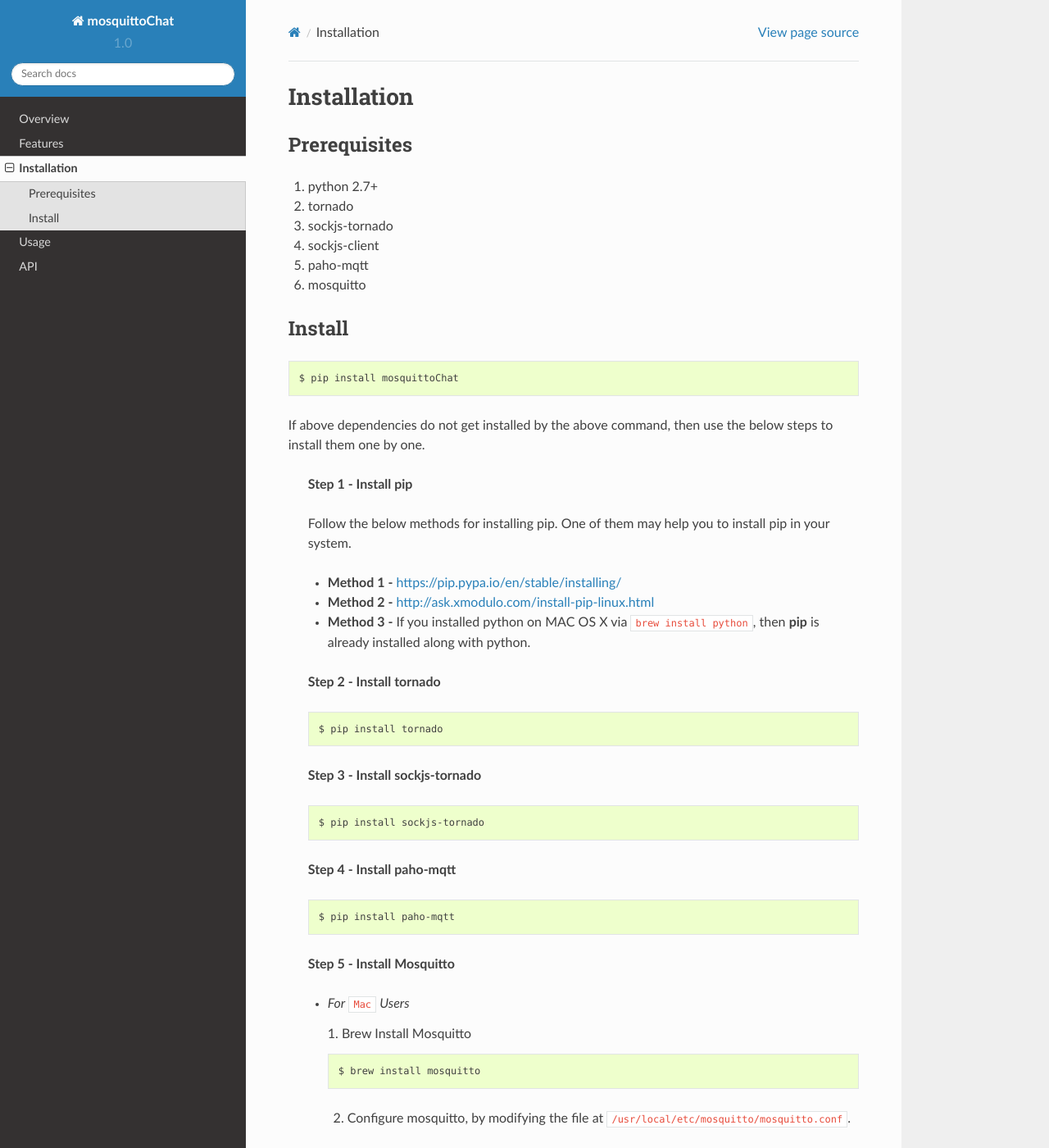
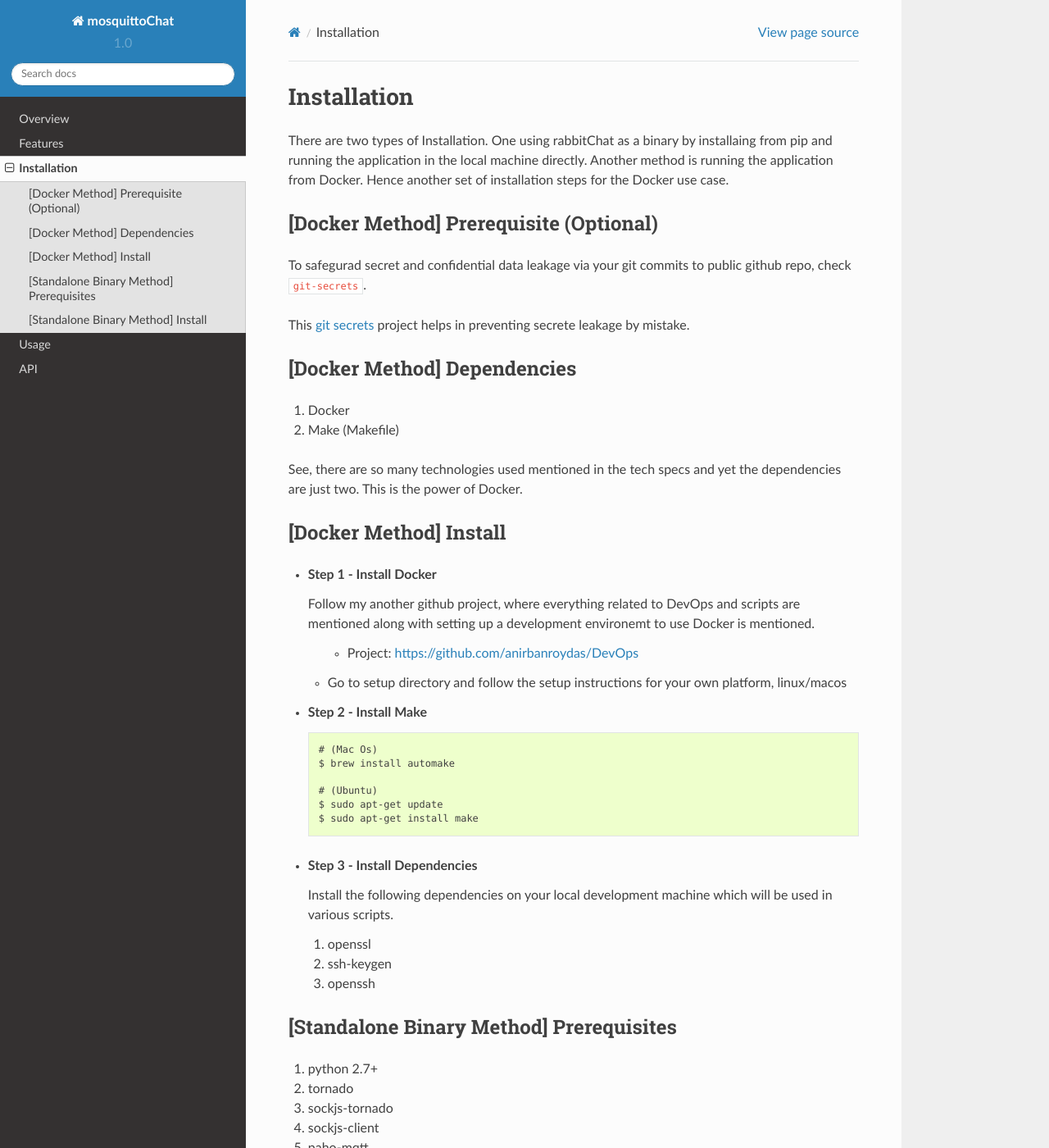
Before and after one commit to anirbanroydas/mosquittoChat, a Sphinx documentation site: the page built from docs/installation.rst, in a window 1280 px wide and 1400 px high. Shown: the whole window at 82% size. Built offline with Sphinx 7.4.7 and the Read the Docs theme 2.0.0, drawn with Linux system fonts in a browser that asks for light colours; pages that are not in the unit, such as notebooks, are missing from menus; some of the changed text lies outside the part shown.

Commit message:
Modify installation steps using docker

```diff
--- a/docs/installation.rst
+++ b/docs/installation.rst
@@ -1,8 +1,59 @@
 Installation
 =============
 
-Prerequisites
---------------
+
+There are two types of Installation. One using rabbitChat as a binary by installaing from pip and running the application in  the local machine directly. Another method is running the application from Docker. Hence another set of installation steps for the Docker use case.
+
+[Docker Method] Prerequisite (Optional)
+-----------------------------------------
+
+To safegurad secret and confidential data leakage via your git commits to public github repo, check ``git-secrets``.
+
+This `git secrets <https://github.com/awslabs/git-secrets>`_ project helps in preventing secrete leakage by mistake.
+
+
+[Docker Method] Dependencies
+-------------------------------
+
+1. Docker
+2. Make (Makefile)
+
+See, there are so many technologies used mentioned in the tech specs and yet the dependencies are just two. This is the power of Docker.
+
+
+[Docker Method] Install
+------------------------
+
+* **Step 1 - Install Docker**
+
+  Follow my another github project, where everything related to DevOps and scripts are mentioned along with setting up a development environemt to use Docker is mentioned.
+
+    * Project: https://github.com/anirbanroydas/DevOps
+
+  * Go to setup directory and follow the setup instructions for your own platform, linux/macos
+
+* **Step 2 - Install Make**
+  ::
+
+      # (Mac Os)
+      $ brew install automake
+
+      # (Ubuntu)
+      $ sudo apt-get update
+      $ sudo apt-get install make
+
+* **Step 3 - Install Dependencies**
+
+  Install the following dependencies on your local development machine which will be used in various scripts.
+
+  1. openssl
+  2. ssh-keygen
+  3. openssh
+
+
+
+[Standalone Binary Method] Prerequisites
+-----------------------------------------
 
 1. python 2.7+
 2. tornado
@@ -12,8 +63,8 @@
 6. mosquitto
 
 
-Install
--------
+[Standalone Binary Method] Install
+-----------------------------------
 ::
 
         $ pip install mosquittoChat
```
